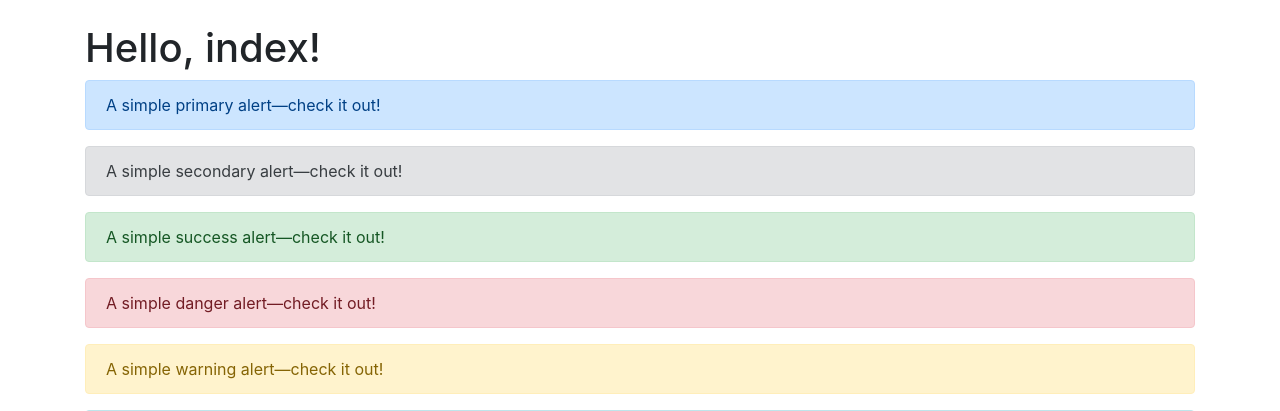
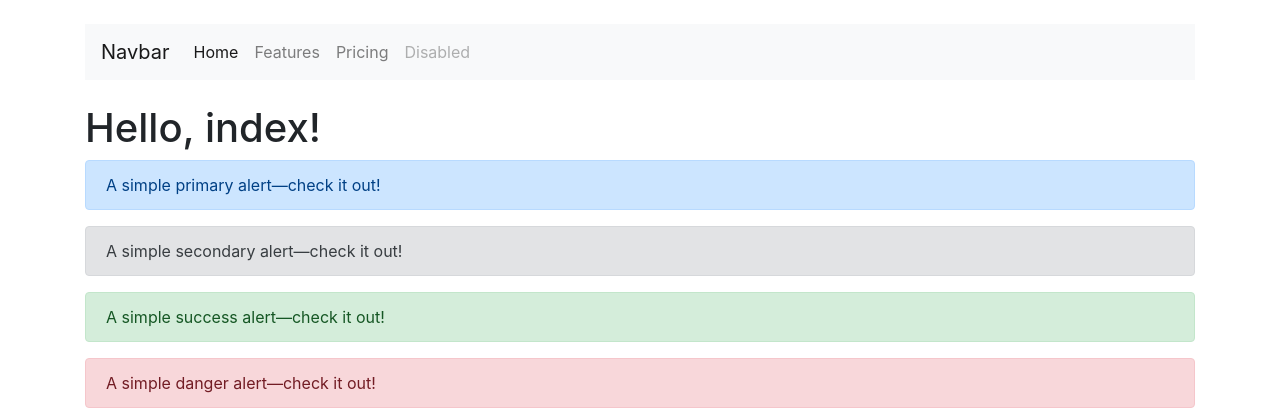
Before and after one commit to DmitryGulitsky/python-django-training, a Django app: page /homepage/ in a window 1280 px wide. Shown: the top 411 px of the page. Run offline with Django 3.2, Linux system fonts and the light colour scheme; some libraries are stand-ins or nearby versions.

Commit message:
Add bootstrap navbar template to homepage

```diff
--- a/myproject/homepage/templates/homepage/index.html
+++ b/myproject/homepage/templates/homepage/index.html
@@ -11,8 +11,32 @@
     <title>Hello, homepage!</title>
   </head>
   <body>
-    <br>
-    <div class="container">
+  <br>
+  <div class="container">
+	  <nav class="navbar navbar-expand-lg navbar-light bg-light">
+		  <a class="navbar-brand" href="#">Navbar</a>
+		  <button class="navbar-toggler" type="button" data-toggle="collapse" data-target="#navbarNav"
+		          aria-controls="navbarNav" aria-expanded="false" aria-label="Toggle navigation">
+			  <span class="navbar-toggler-icon"></span>
+		  </button>
+		  <div class="collapse navbar-collapse" id="navbarNav">
+			  <ul class="navbar-nav">
+				  <li class="nav-item active">
+					    <a class="nav-link" href="#">Home <span class="sr-only">(current)</span></a>
+				    </li>
+				    <li class="nav-item">
+					    <a class="nav-link" href="#">Features</a>
+				    </li>
+				    <li class="nav-item">
+					    <a class="nav-link" href="#">Pricing</a>
+				    </li>
+				    <li class="nav-item">
+					    <a class="nav-link disabled" href="#" tabindex="-1" aria-disabled="true">Disabled</a>
+				    </li>
+			    </ul>
+		    </div>
+	    </nav>
+	    <br>
 		  <h1>Hello, index!</h1>
 	    <div class="alert alert-primary" role="alert">
 		    A simple primary alert—check it out!
```
